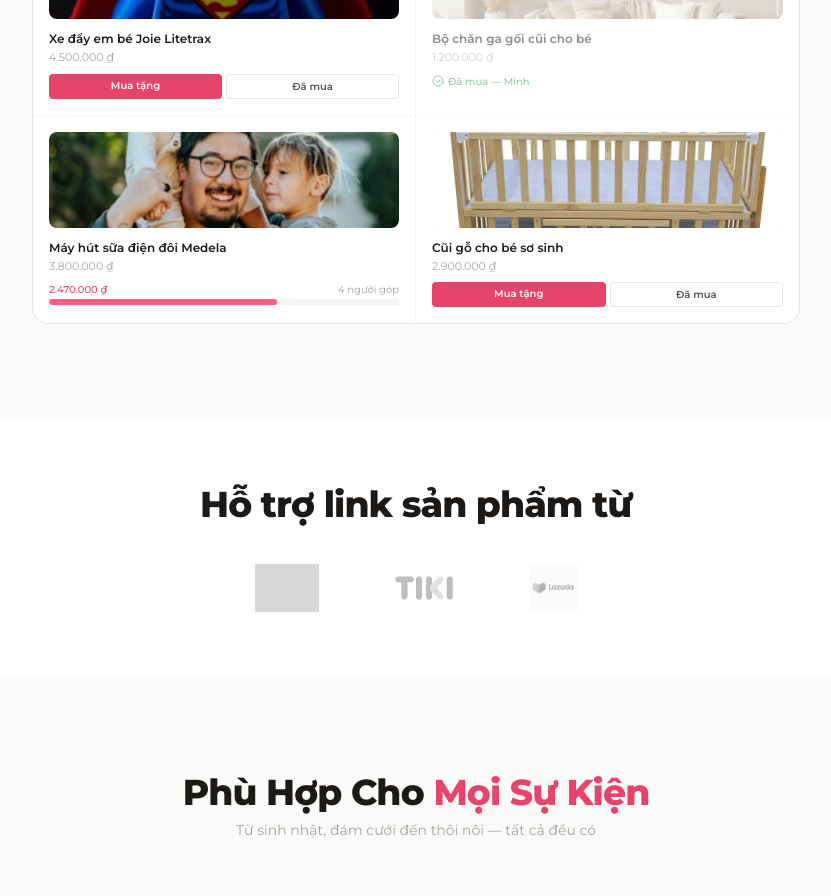
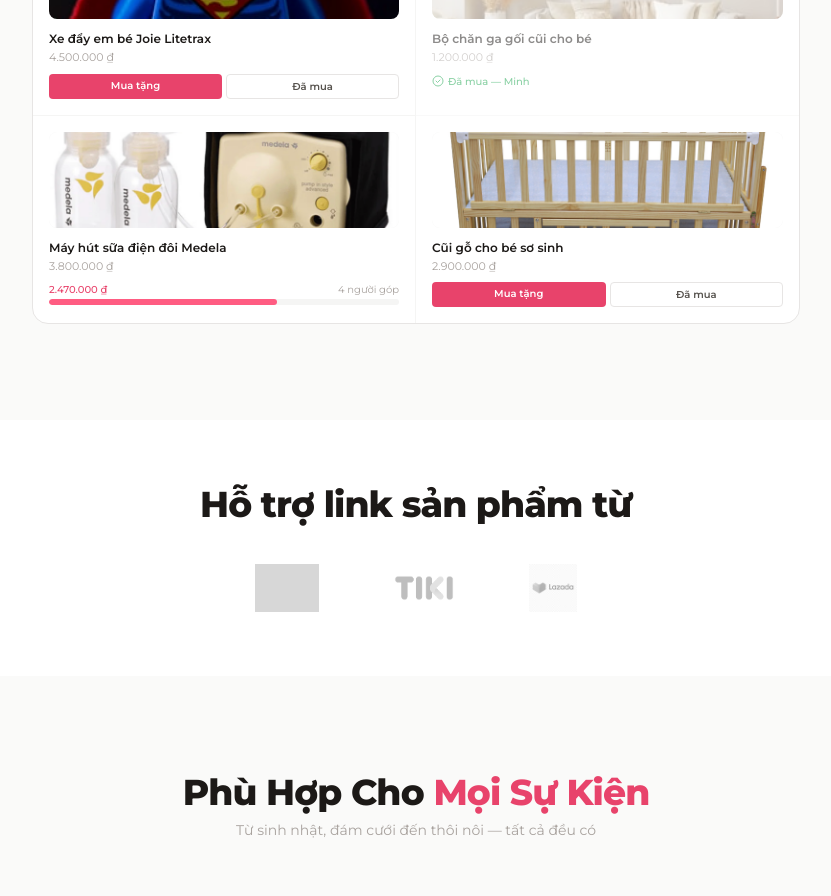
Before and after one commit to JessieHuongTran/quatang, a Next.js app: page / in a window 1280 px wide. Shown: the part 1520-2416 px from the top of the page, without its empty margins (224-1055 px from the left). Built offline with nearby package versions, Linux system fonts and the light colour scheme; no server answers; grey boxes are pictures that could not be loaded.

Commit message:
Use real Medela pump photo for mock demo

```diff
--- a/src/components/MockRegistry.tsx
+++ b/src/components/MockRegistry.tsx
@@ -24,7 +24,7 @@
     {
       name: 'Máy hút sữa điện đôi Medela',
       price: '3.800.000 ₫',
-      image: '/mock/pump.jpg',
+      image: '/mock/pump.png',
       claimed: false,
       isGroup: true,
       progress: 65,
```
Also changed, not shown: public/mock/pump.png (added).
